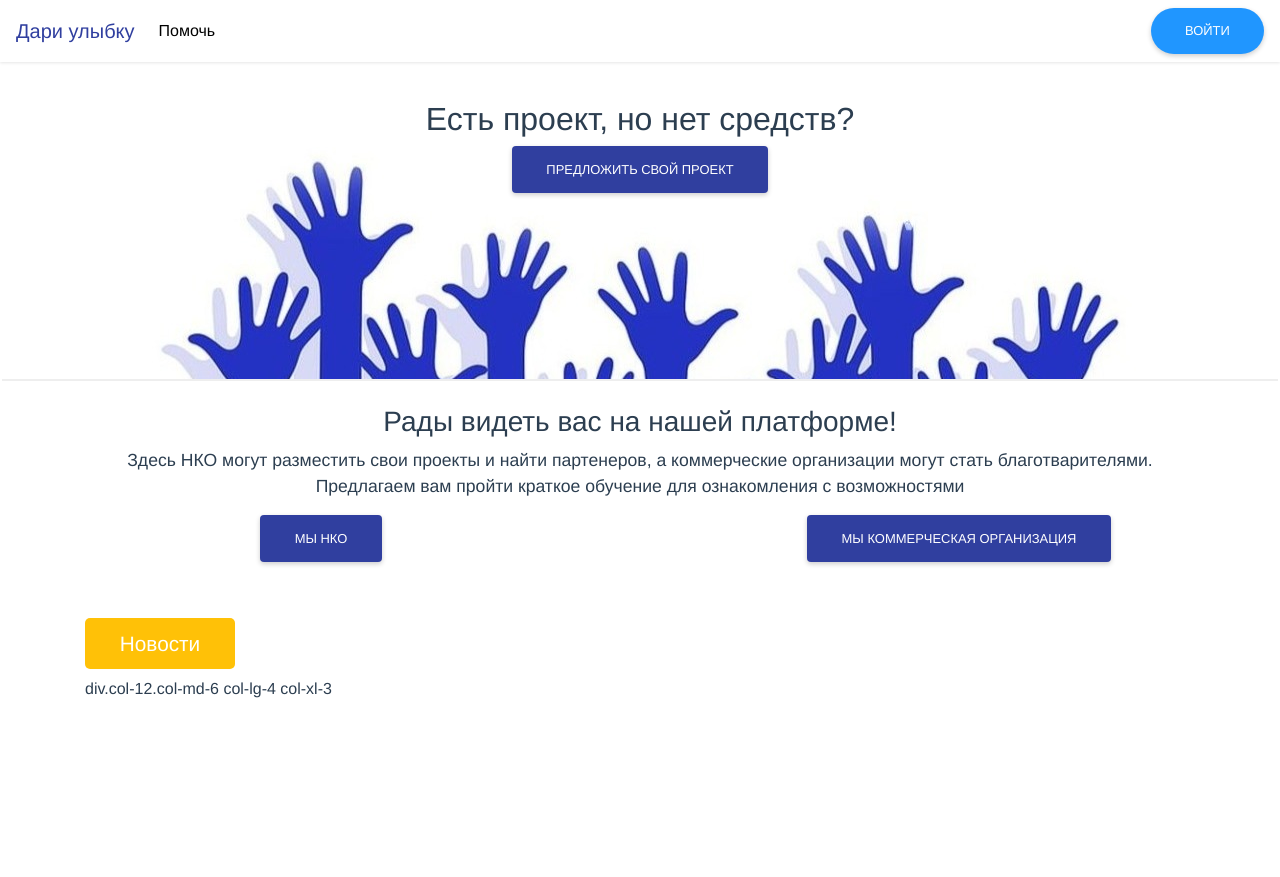
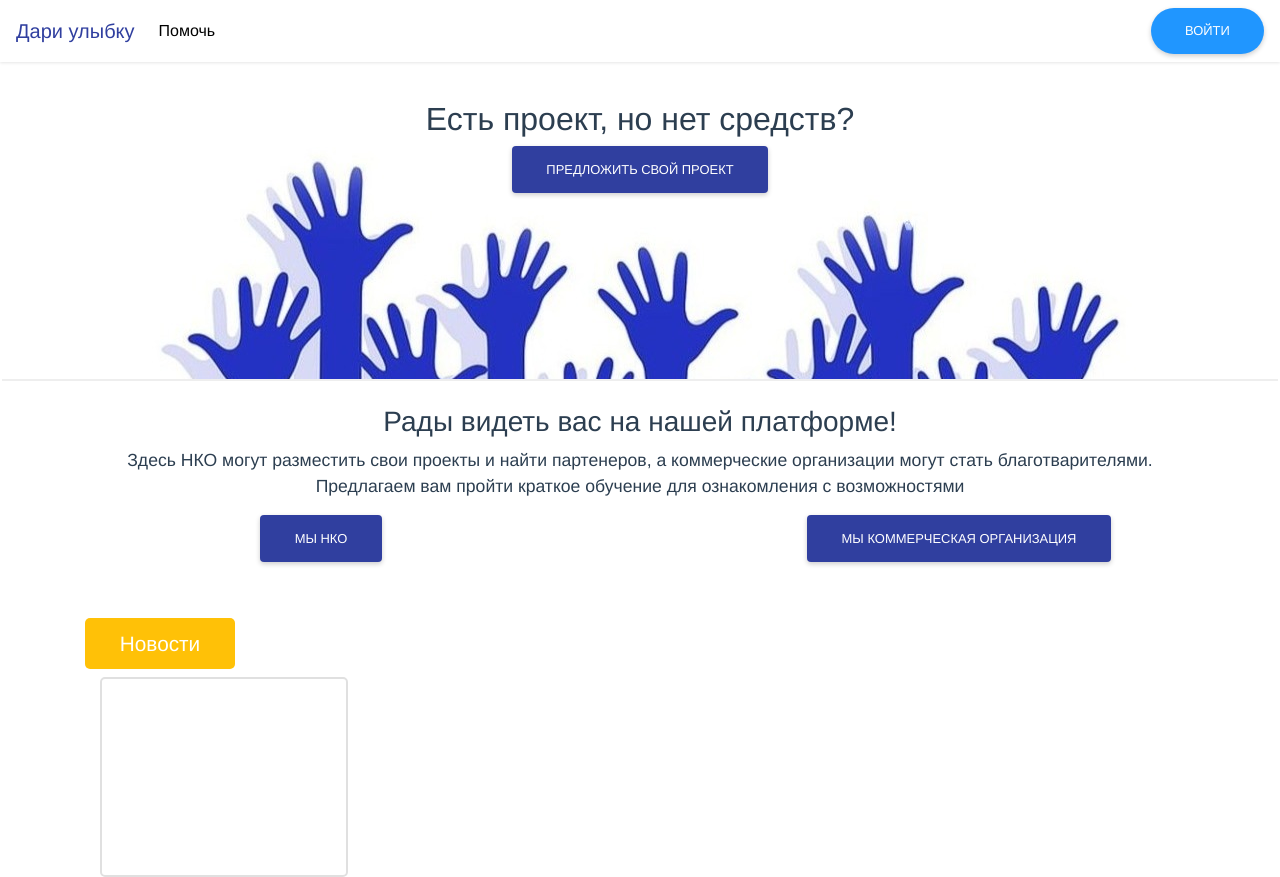
Before and after one commit to Vladimir-Vorobev/Charity_Boost_hack_feb_client, a Vue app: page / in a window 1280 px wide. Before the commit the page ends 800 px from the top, so only its background shows below. Built offline with nearby package versions, Linux system fonts and the light colour scheme.

Commit message:
Update main_page.vue

```diff
--- a/src/components/main_page.vue
+++ b/src/components/main_page.vue
@@ -22,10 +22,14 @@
                 </div>
             </div>
         </div>
-        <div class="news container-md mt-md-5 mt-3">
+        <div class="newsblock container-md mt-md-5 mt-3">
             <div class="blockname mb-2">Новости</div>
             <div class="row" style="margin: 0px;">
-                div.col-12.col-md-6 col-lg-4 col-xl-3
+                <div class="col-12 col-md-6 col-lg-4 col-xl-3">
+                    <div class="news">
+
+                    </div>
+                </div>
             </div>
         </div>
     </main>
@@ -54,7 +58,7 @@ footer {
     background: url('./../assets/Blagotvoritelnost-pomoshh.jpg') no-repeat center center;
     border-bottom: #eeeeee solid 2px;
 }
-.news {
+.newsblock {
     text-align: left;
 }
 .blockname {
@@ -66,4 +70,11 @@ footer {
     padding: 10px 15px;
     border-radius: 5px;
 }
+.news {
+    height: 200px;
+    width: 100%;
+    border: #e0e0e0 solid 2px;
+    border-radius: 5px;
+    padding: 0px;
+}
 </style>
```
